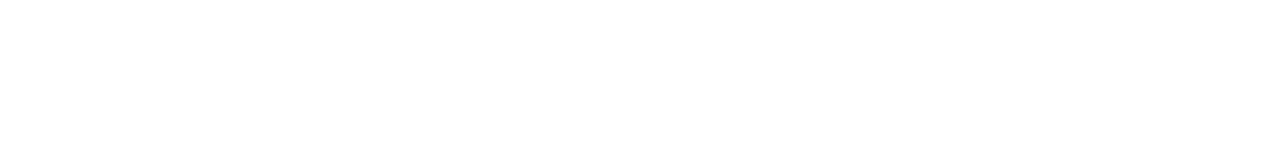
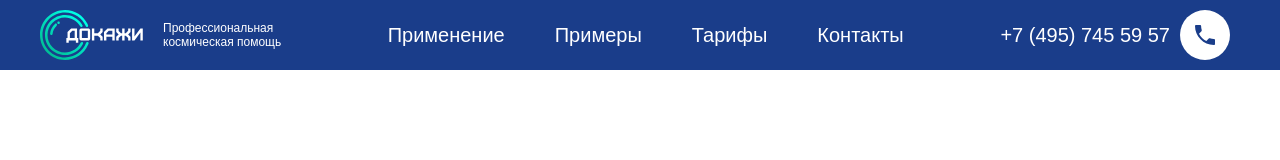
Before and after one commit to Viacheslav-z1/Dokazhi, a website: page app/index.html in a window 1280 px wide. Drawn offline with nearby package versions, Linux system fonts and the light colour scheme; files that its build step writes are made by us from their sources; files whose address does not match are found by name.

Commit message:
created header

```diff
--- a/app/index.html
+++ b/app/index.html
@@ -1,5 +1,6 @@
 <!DOCTYPE html>
 <html lang="ru">
+
 <head>
   <meta charset="UTF-8">
   <meta http-equiv="X-UA-Compatible" content="IE=edge">
@@ -7,10 +8,57 @@
   <title>Dokazhi</title>
   <link rel="stylesheet" href="css/style.min.css">
 </head>
+
 <body>
+
+  <header class="header">
+    <div class="container">
+      <div class="header__inner">
+        <div class="header__box">
+          <a class="header__logo" href="#">
+            <img class="header__logo-img" src="images/logo.svg" alt="logo">
+          </a>
+          <span class="header__descr">Профессиональная космическая помощь</span>
+        </div>
+        <nav class="menu">
+          <ul class="menu__list">
+            <li class="menu__item">
+              <a class="menu__link" href="#">
+                Применение
+              </a>
+            </li>
+            <li class="menu__item">
+              <a class="menu__link" href="#">
+                Примеры
+              </a>
+            </li>
+            <li class="menu__item">
+              <a class="menu__link" href="#">
+                Тарифы
+              </a>
+            </li>
+            <li class="menu__item">
+              <a class="menu__link" href="#">
+                Контакты
+              </a>
+            </li>
+          </ul>
+        </nav>
+        <div class="phone">
+          <a class="phone__link" href="tel:+3805745957">
+            +7 (495) 745 59 57
+          </a>
+          <a class="phone__link" href="tel:+3805745957">
+            <img class="phone__img" src="images/phone.svg" alt="phone">
+          </a>
+        </div>
+      </div>
+    </div>
+  </header>
 
 
 
   <script src="js/main.min.js"></script>
 </body>
+
 </html>
--- a/app/scss/_global.scss
+++ b/app/scss/_global.scss
@@ -0,0 +1,13 @@
+body{
+  color: #fff;
+  @extend %roboto-400;
+  font-size: 20px;
+  line-height: 27px;
+}
+
+
+.container{
+  max-width: 1220px;
+  padding: 0 10px;
+  margin: 0 auto;
+}
--- a/app/scss/style.scss
+++ b/app/scss/style.scss
@@ -7,7 +7,52 @@
 
 
 
+.header{
+  background-color: #1A3D8A;
+  padding: 10px 0;
+  &__inner{
+    display: flex;
+    justify-content: space-between;
+    align-items: center;
+  }
+  &__box{
+    display: flex;
+    align-items: center;
+  }
+  &__descr{
+    max-width: 128px;
+    margin-left: 20px;
+    font-size: 12px;
+    line-height: 14px;
+  }
+}
 
+.menu{
+
+  &__list{
+    display: flex;
+  }
+  &__item{
+    padding: 0 25px;
+  }
+  &__link{
+    color: #fff;
+    transition: all .5s;
+    &:hover{
+      color: #00BF96;
+    }
+  }
+}
+
+.phone{
+  display: flex;
+  align-items: center;
+  &__link{
+    margin-right: 10px;
+    color: #fff;
+    letter-spacing: 2%;
+  }
+}
 
 
 
```
Also changed, not shown: app/images/logo.svg (added), app/images/phone.svg (added).
